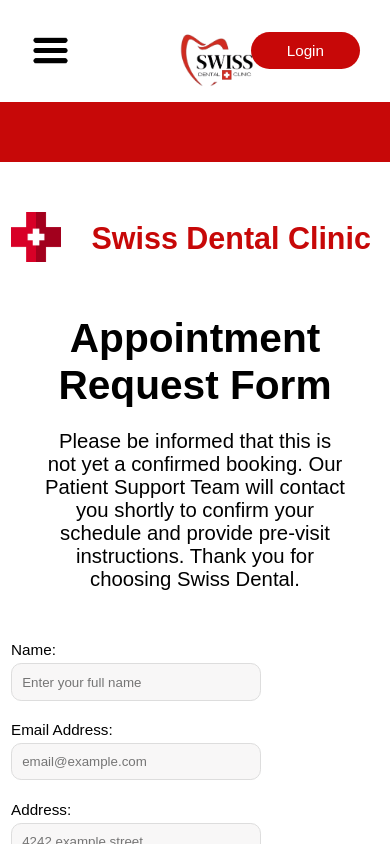
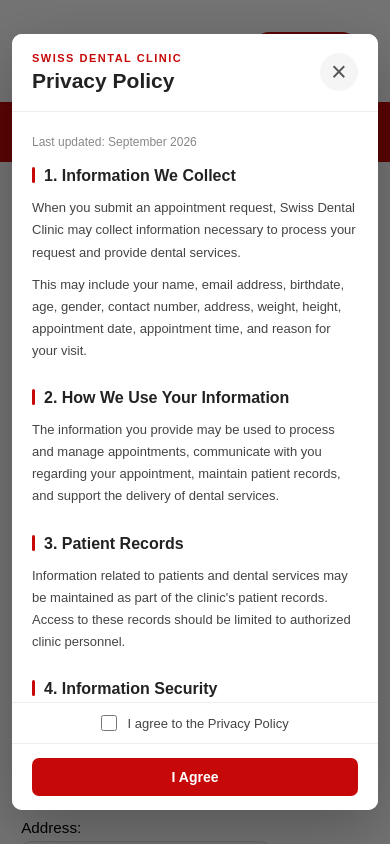
Before and after one commit to den100101/Capstone-DentalClinic-Project, a React (Vite) app in the folder frontend/: page /appointment in a window 390 px wide. Shown: the top 844 px of the page. Built offline with nearby package versions, Linux system fonts and the light colour scheme; no server answers.

Commit message:
privacy modal revision

```diff
--- a/frontend/src/appointment.jsx
+++ b/frontend/src/appointment.jsx
@@ -43,6 +43,8 @@ function Appointment() {
 
   const today = new Date().toISOString().split("T")[0];
   const [takenTimes, setTakenTimes] = useState([]);
+
+  const [privacyAgreed, setPrivacyAgreed] = useState(false);
 
   async function handleSubmit(e) {
     e.preventDefault();
@@ -123,6 +125,10 @@ function Appointment() {
 
     getTakenTimes();
   }, [appointmentDate]);
+
+  useEffect(() => {
+    setOpenPrivacy(true);
+  }, []);
 
   return (
     <>
@@ -352,16 +358,14 @@ function Appointment() {
               </div>
               <div className="submit-section">
                 <div className="data-regulation-container">
-                  <div>
-                    <img
-                      src="/Images/verified.png"
-                      alt="verified-img"
-                      className="verified-logo"
-                    />
-                  </div>
                   <div className="data-encrypt">
                     <div className="privacy-consent">
-                      <input type="checkbox" id="privacy" required />
+                      {privacyAgreed ? (
+                        <input type="checkbox" id="privacy" required checked />
+                      ) : (
+                        <input type="checkbox" id="privacy" required />
+                      )}
+
                       <label htmlFor="privacy">
                         I agree to the Privacy Policy.
                       </label>
@@ -406,6 +410,8 @@ function Appointment() {
       <PrivacyModal
         isOpen={openPrivacy}
         onClose={() => setOpenPrivacy(false)}
+        agreed={privacyAgreed}
+        setAgreed={setPrivacyAgreed}
       />
       <Footer />
     </>
--- a/frontend/src/components/privacymodal.jsx
+++ b/frontend/src/components/privacymodal.jsx
@@ -1,56 +1,71 @@
 import "../styles/legal-modal.css";
+import { useState } from "react";
 
-function PrivacyModal({ isOpen, onClose }) {
+function PrivacyModal({ isOpen, onClose, agreed, setAgreed }) {
+  const [showPrivacyWarning, setShowPrivacyWarning] = useState(false);
+
   if (!isOpen) return null;
+
+  function handleAgree() {
+    if (!agreed) {
+      setShowPrivacyWarning(true);
+      return;
+    }
+
+    setAgreed(true);
+    setShowPrivacyWarning(false);
+    onClose();
+  }
+
+  function handleCheckboxChange(e) {
+    const checked = e.target.checked;
+
+    setAgreed(checked);
+
+    if (checked) {
+      setShowPrivacyWarning(false);
+    }
+  }
 
   return (
     <div className="legal-overlay" onClick={onClose}>
-      <div
-        className="legal-modal"
-        onClick={(e) => e.stopPropagation()}
-      >
+      <div className="legal-modal" onClick={(e) => e.stopPropagation()}>
         <div className="legal-modal-header">
           <div>
             <span className="legal-label">SWISS DENTAL CLINIC</span>
             <h2>Privacy Policy</h2>
           </div>
 
-          <button
-            type="button"
-            className="legal-close"
-            onClick={onClose}
-          >
+          <button type="button" className="legal-close" onClick={onClose}>
             ×
           </button>
         </div>
 
         <div className="legal-modal-body">
-          <p className="legal-date">
-            Last updated: September 2026
-          </p>
+          <p className="legal-date">Last updated: September 2026</p>
 
           <section>
             <h3>1. Information We Collect</h3>
             <p>
-              When you submit an appointment request, Swiss Dental Clinic
-              may collect information necessary to process your request
-              and provide dental services.
+              When you submit an appointment request, Swiss Dental Clinic may
+              collect information necessary to process your request and provide
+              dental services.
             </p>
 
             <p>
-              This may include your name, email address, birthdate, age,
-              gender, contact number, address, weight, height, appointment
-              date, appointment time, and reason for your visit.
+              This may include your name, email address, birthdate, age, gender,
+              contact number, address, weight, height, appointment date,
+              appointment time, and reason for your visit.
             </p>
           </section>
 
           <section>
             <h3>2. How We Use Your Information</h3>
             <p>
-              The information you provide may be used to process and
-              manage appointments, communicate with you regarding your
-              appointment, maintain patient records, and support the
-              delivery of dental services.
+              The information you provide may be used to process and manage
+              appointments, communicate with you regarding your appointment,
+              maintain patient records, and support the delivery of dental
+              services.
             </p>
           </section>
 
@@ -58,9 +73,8 @@ function PrivacyModal({ isOpen, onClose }) {
             <h3>3. Patient Records</h3>
             <p>
               Information related to patients and dental services may be
-              maintained as part of the clinic's patient records.
-              Access to these records should be limited to authorized
-              clinic personnel.
+              maintained as part of the clinic's patient records. Access to
+              these records should be limited to authorized clinic personnel.
             </p>
           </section>
 
@@ -68,8 +82,8 @@ function PrivacyModal({ isOpen, onClose }) {
             <h3>4. Information Security</h3>
             <p>
               Swiss Dental Clinic takes reasonable measures to protect
-              information stored in the system against unauthorized
-              access, modification, disclosure, or destruction.
+              information stored in the system against unauthorized access,
+              modification, disclosure, or destruction.
             </p>
           </section>
 
@@ -86,55 +100,74 @@ function PrivacyModal({ isOpen, onClose }) {
           <section>
             <h3>6. Data Retention</h3>
             <p>
-              Patient and appointment information may be retained for as
-              long as necessary to support clinic operations, maintain
-              appropriate records, and fulfill applicable requirements.
+              Patient and appointment information may be retained for as long as
+              necessary to support clinic operations, maintain appropriate
+              records, and fulfill applicable requirements.
             </p>
           </section>
 
           <section>
             <h3>7. User Rights</h3>
             <p>
-              Users may contact Swiss Dental Clinic regarding concerns
-              about the personal information associated with their
-              appointment or patient record.
+              Users may contact Swiss Dental Clinic regarding concerns about the
+              personal information associated with their appointment or patient
+              record.
             </p>
           </section>
 
           <section>
             <h3>8. Cookies and Sessions</h3>
             <p>
-              The system may use sessions and similar technologies to
-              maintain authentication, improve security, and provide
-              access to protected features.
+              The system may use sessions and similar technologies to maintain
+              authentication, improve security, and provide access to protected
+              features.
             </p>
           </section>
 
           <section>
             <h3>9. Changes to This Privacy Policy</h3>
             <p>
-              This Privacy Policy may be updated when necessary. Changes
-              will be reflected in the updated version of this policy.
+              This Privacy Policy may be updated when necessary. Changes will be
+              reflected in the updated version of this policy.
             </p>
           </section>
 
           <section>
             <h3>10. Contact Us</h3>
             <p>
-              If you have questions or concerns about this Privacy Policy
-              or how your information is handled, please contact Swiss
-              Dental Clinic through its official contact channels.
+              If you have questions or concerns about this Privacy Policy or how
+              your information is handled, please contact Swiss Dental Clinic
+              through its official contact channels.
             </p>
           </section>
         </div>
 
+        <div className="privacy-consent">
+          <input
+            type="checkbox"
+            id="privacy-modal-agreement"
+            checked={agreed}
+            onChange={handleCheckboxChange}
+          />
+
+          <label htmlFor="privacy-modal-agreement">
+            I agree to the Privacy Policy
+          </label>
+        </div>
+
         <div className="legal-modal-footer">
+          {showPrivacyWarning && (
+            <div className="privacy-warning">
+              Please check the box to agree to the Privacy Policy.
+            </div>
+          )}
+
           <button
             type="button"
             className="legal-primary-button"
-            onClick={onClose}
+            onClick={handleAgree}
           >
-            I Understand
+            I Agree
           </button>
         </div>
       </div>
--- a/frontend/src/styles/appointment.css
+++ b/frontend/src/styles/appointment.css
@@ -98,10 +98,7 @@
   align-items: center;
   gap: 2rem;
 }
-.verified-logo {
-  width: 100%;
-  max-width: 20px;
-}
+
 .privacy-consent {
   display: flex;
   justify-content: center;
@@ -149,7 +146,6 @@
 .private:focus {
   outline: none;
 }
-
 
 .terms::after {
   content: "|";
--- a/frontend/src/styles/legal-modal.css
+++ b/frontend/src/styles/legal-modal.css
@@ -1,21 +1,16 @@
-@import url(./global.css);
+@import url("./global.css");
 
 .legal-overlay {
   position: fixed;
   inset: 0;
   width: 100%;
   height: 100%;
-
   background: rgba(0, 0, 0, 0.55);
-
   display: flex;
   justify-content: center;
   align-items: center;
-
   padding: 20px;
-
   z-index: 9999;
-
   animation: legalFadeIn 0.2s ease;
 }
 
@@ -23,79 +18,58 @@
   width: 100%;
   max-width: 760px;
   max-height: 88vh;
-
   background: #ffffff;
-
   border-radius: 14px;
-
   display: flex;
   flex-direction: column;
-
   overflow: hidden;
-
-  box-shadow:
-    0 20px 60px rgba(0, 0, 0, 0.25);
-
+  box-shadow: 0 20px 60px rgba(0, 0, 0, 0.25);
   animation: legalSlideUp 0.25s ease;
 }
 
+/* HEADER */
 
 .legal-modal-header {
   display: flex;
   justify-content: space-between;
   align-items: center;
-
   padding: 22px 28px;
-
   border-bottom: 1px solid #eeeeee;
-
   background: #ffffff;
 }
 
 .legal-label {
   display: block;
-
   margin-bottom: 5px;
-
   color: rgb(199, 8, 8);
-
   font-size: 11px;
   font-weight: 700;
-
   letter-spacing: 1.5px;
 }
 
 .legal-modal-header h2 {
   margin: 0;
-
   color: #222222;
-
   font-size: 25px;
   font-weight: 700;
 }
 
+/* CLOSE BUTTON */
+
 .legal-close {
   width: 38px;
   height: 38px;
-
   border: none;
   border-radius: 50%;
-
   background: #f5f5f5;
-
   color: #555555;
-
   font-size: 27px;
   font-weight: 400;
-
   line-height: 1;
-
   cursor: pointer;
-
   display: flex;
   justify-content: center;
   align-items: center;
-
   transition: all 0.2s ease;
 }
 
@@ -108,18 +82,15 @@
   transform: scale(0.94);
 }
 
+/* BODY */
+
 .legal-modal-body {
   padding: 25px 30px;
-
   overflow-y: auto;
-
   color: #444444;
-
   font-size: 14px;
-
   line-height: 1.7;
 }
-
 
 .legal-modal-body::-webkit-scrollbar {
   width: 7px;
@@ -131,7 +102,6 @@
 
 .legal-modal-body::-webkit-scrollbar-thumb {
   background: rgb(199, 8, 8);
-
   border-radius: 10px;
 }
 
@@ -142,12 +112,9 @@
 .legal-date {
   margin-top: 0;
   margin-bottom: 22px;
-
   color: #888888;
-
   font-size: 12px;
 }
-
 
 .legal-modal-body section {
   margin-bottom: 22px;
@@ -159,27 +126,19 @@
 
 .legal-modal-body h3 {
   margin: 0 0 8px;
-
   color: #222222;
-
   font-size: 16px;
   font-weight: 700;
 }
 
 .legal-modal-body h3::before {
   content: "";
-
   display: inline-block;
-
   width: 3px;
   height: 16px;
-
   margin-right: 9px;
-
   background: rgb(199, 8, 8);
-
   vertical-align: -2px;
-
   border-radius: 3px;
 }
 
@@ -191,37 +150,53 @@
   margin-bottom: 0;
 }
 
+/* PRIVACY AGREEMENT */
 
+.privacy-consent {
+  display: flex;
+  align-items: center;
+  gap: 8px;
+  padding: 14px 28px;
+  border-top: 1px solid #eeeeee;
+  background: #ffffff;
+}
+
+.privacy-consent input {
+  width: 16px;
+  height: 16px;
+  margin: 0;
+  cursor: pointer;
+  accent-color: rgb(199, 8, 8);
+}
+
+.privacy-consent label {
+  color: #444444;
+  font-size: 13px;
+  cursor: pointer;
+}
+
+/* FOOTER */
 
 .legal-modal-footer {
   display: flex;
   justify-content: flex-end;
   align-items: center;
-
+  gap: 12px;
   padding: 16px 28px;
-
   border-top: 1px solid #eeeeee;
-
   background: #ffffff;
 }
 
 .legal-primary-button {
   min-width: 120px;
-
   padding: 11px 22px;
-
   border: none;
   border-radius: 7px;
-
   background: rgb(199, 8, 8);
-
   color: #ffffff;
-
   font-size: 14px;
   font-weight: 600;
-
   cursor: pointer;
-
   transition:
     background 0.2s ease,
     transform 0.2s ease;
@@ -234,6 +209,56 @@
 .legal-primary-button:active {
   transform: scale(0.97);
 }
+
+.legal-primary-button:disabled {
+  background: #cccccc;
+  color: #ffffff;
+  cursor: not-allowed;
+  transform: none;
+}
+
+/* SMALL PRIVACY WARNING */
+.legal-modal-footer {
+  position: relative;
+  display: flex;
+  justify-content: flex-end;
+  align-items: center;
+  gap: 12px;
+  padding: 16px 28px;
+  border-top: 1px solid #eeeeee;
+  background: #ffffff;
+}
+
+.privacy-warning {
+  position: absolute;
+  right: 28px;
+  bottom: 62px;
+  max-width: 280px;
+  padding: 9px 13px;
+  border: 1px solid #f0b5b5;
+  border-radius: 7px;
+  background: #fff5f5;
+  color: rgb(199, 8, 8);
+  font-size: 12px;
+  line-height: 1.4;
+  text-align: center;
+  box-shadow: 0 4px 12px rgba(0, 0, 0, 0.12);
+  z-index: 20;
+}
+
+.privacy-warning::after {
+  content: "";
+  position: absolute;
+  bottom: -6px;
+  right: 35px;
+  width: 10px;
+  height: 10px;
+  background: #fff5f5;
+  border-right: 1px solid #f0b5b5;
+  border-bottom: 1px solid #f0b5b5;
+  transform: rotate(45deg);
+}
+/* ANIMATIONS */
 
 @keyframes legalFadeIn {
   from {
@@ -257,15 +282,27 @@
   }
 }
 
+@keyframes privacyWarningIn {
+  from {
+    opacity: 0;
+    transform: translateY(5px);
+  }
+
+  to {
+    opacity: 1;
+    transform: translateY(0);
+  }
+}
+
+/* MOBILE */
+
 @media (max-width: 600px) {
-
   .legal-overlay {
     padding: 12px;
   }
 
   .legal-modal {
     max-height: 92vh;
-
     border-radius: 10px;
   }
 
@@ -279,8 +316,11 @@
 
   .legal-modal-body {
     padding: 20px;
+    font-size: 13px;
+  }
 
-    font-size: 13px;
+  .privacy-consent {
+    padding: 12px 20px;
   }
 
   .legal-modal-footer {
@@ -290,4 +330,10 @@
   .legal-primary-button {
     width: 100%;
   }
+
+  .privacy-warning {
+    right: 20px;
+    bottom: 68px;
+    max-width: calc(100% - 40px);
+  }
 }
```
